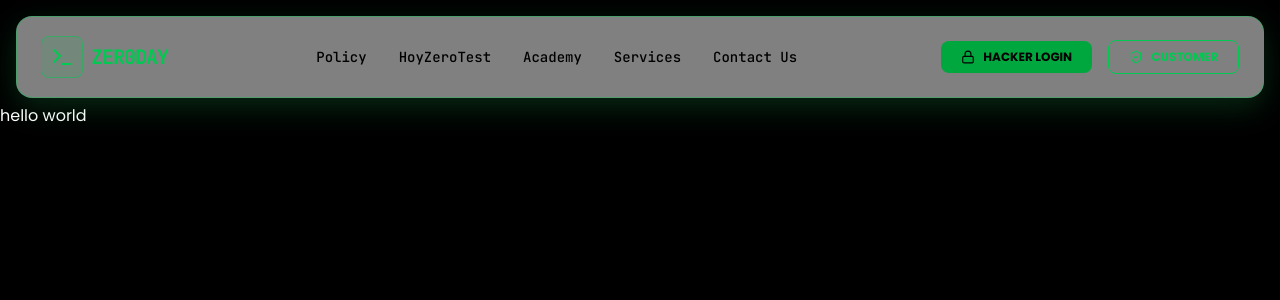
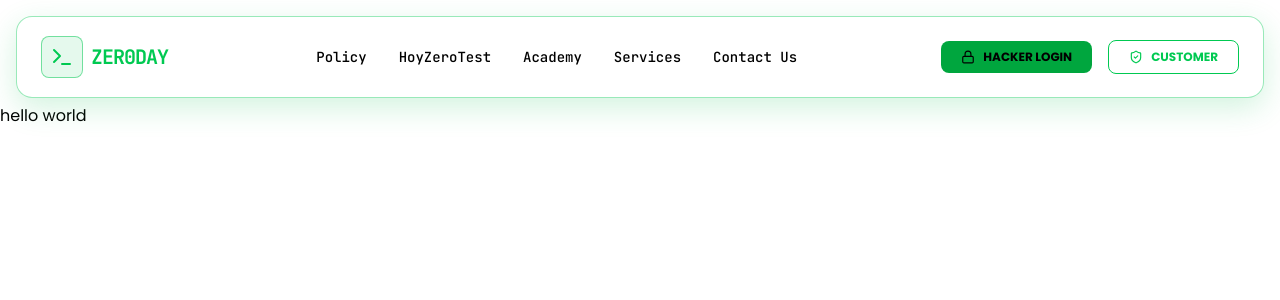
Before and after one commit to mdabdullahm/ZeroDay-Test, a Next.js app: page / in a window 1280 px wide. Shown: the top 300 px of the page. Built offline with nearby package versions, Linux system fonts and the light colour scheme.

Commit message:
update code

```diff
--- a/app/globals.css
+++ b/app/globals.css
@@ -7,6 +7,6 @@
 }
 
 :root {
-  background: black;
-  color: white;
+  background: white;
+  color: black;
 }
```
